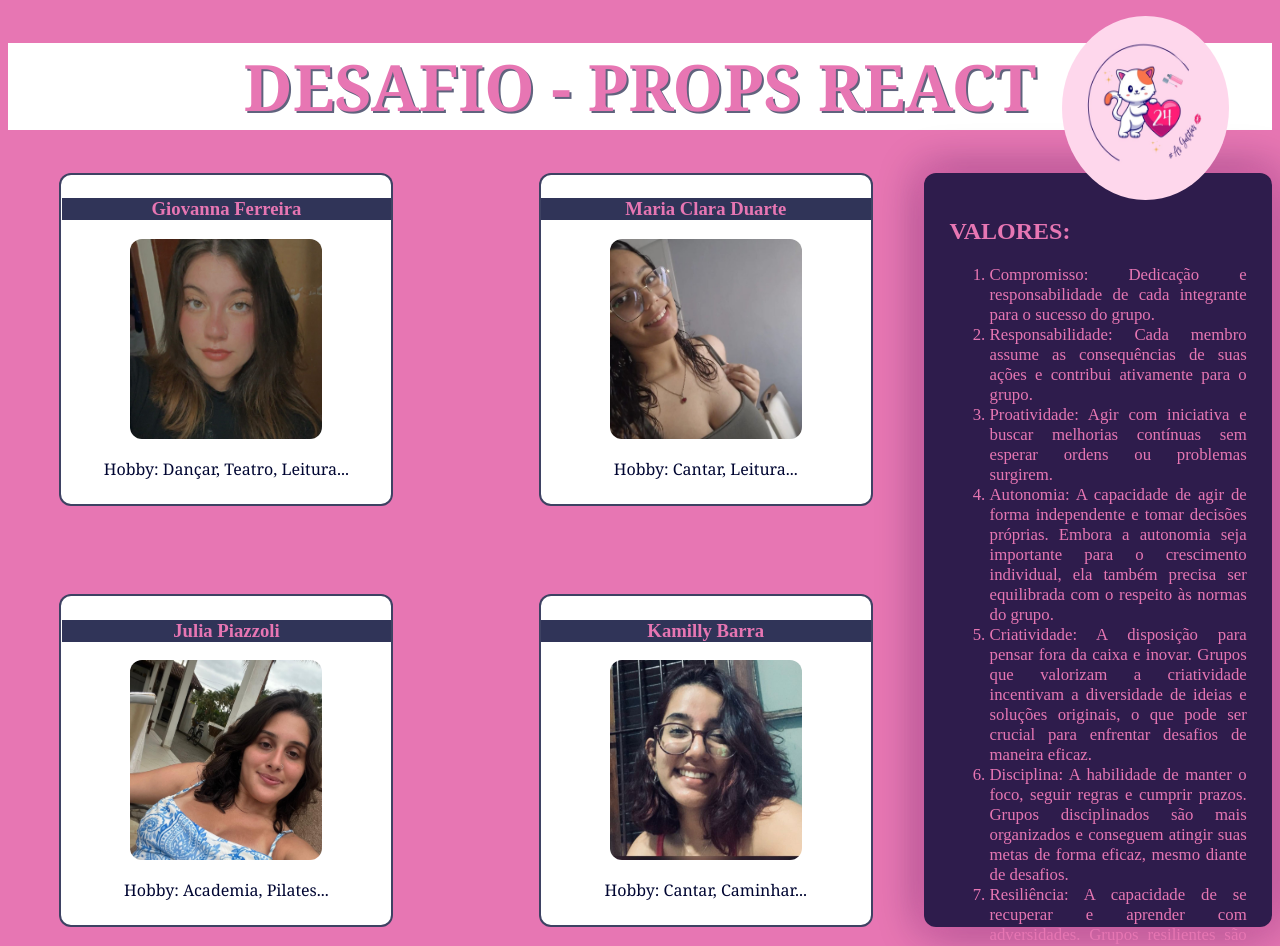
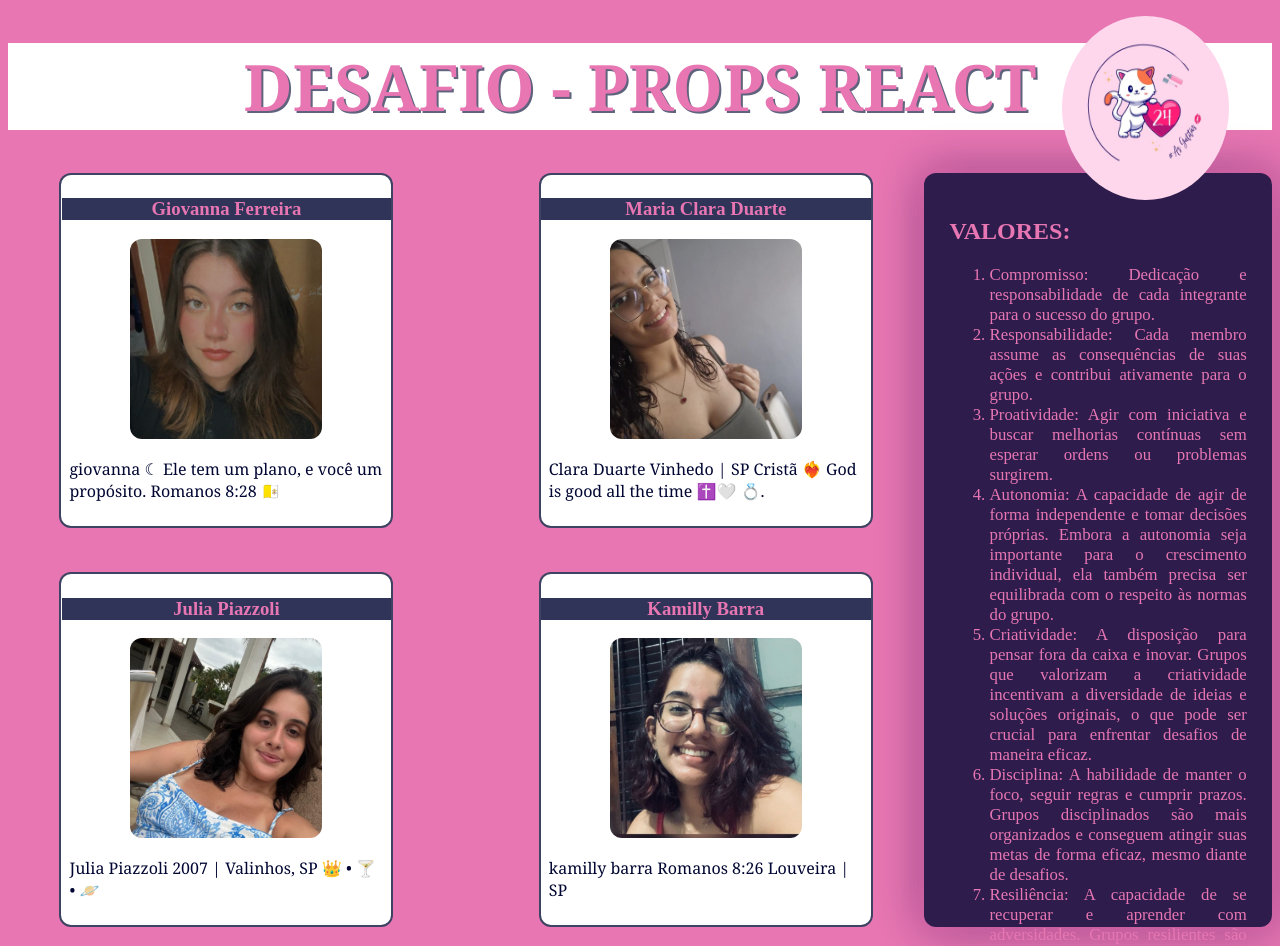
Before and after one commit to giihdot/CartaoUsuario, a React (Vite) app: page / in a window 1280 px wide. Shown: the top 946 px of the page. Built offline with nearby package versions, Linux system fonts and the light colour scheme.

Commit message:
Alteração - Bio

```diff
--- a/src/App.jsx
+++ b/src/App.jsx
@@ -23,7 +23,9 @@ function App() {
               <Perfil
                 user="Giovanna Ferreira"
                 img={Imagem_1}
-                texto="Hobby: Dançar, Teatro, Leitura..."
+                texto="giovanna ☾
+                       Ele tem um plano, e você um propósito.
+                       Romanos 8:28 🇻🇦"
               />
             </div>
           </div>
@@ -33,7 +35,11 @@ function App() {
               <Perfil
                 user="Maria Clara Duarte"
                 img={Imagem_2}
-                texto="Hobby: Cantar, Leitura..."
+                texto="Clara Duarte
+                       Vinhedo | SP
+                       Cristã ❤‍🔥
+                       God is good all the time ✝️🤍
+                       💍."
               />
             </div>
           </div>
@@ -43,8 +49,9 @@ function App() {
               <Perfil
                 user="Julia Piazzoli"
                 img={Imagem_3}
-                texto="Hobby: Academia, Pilates..."
-              />
+                texto="Julia Piazzoli
+                       2007 | Valinhos, SP
+                       👑 • 🍸 • 🪐"/>
             </div>
           </div>
 
@@ -53,7 +60,10 @@ function App() {
               <Perfil
                 user="Kamilly Barra"
                 img={Imagem_4}
-                texto="Hobby: Cantar, Caminhar..."
+                texto="kamilly barra
+                       Romanos 8:26
+                       Louveira | SP
+                       "
               />
             </div>
           </div>
```
